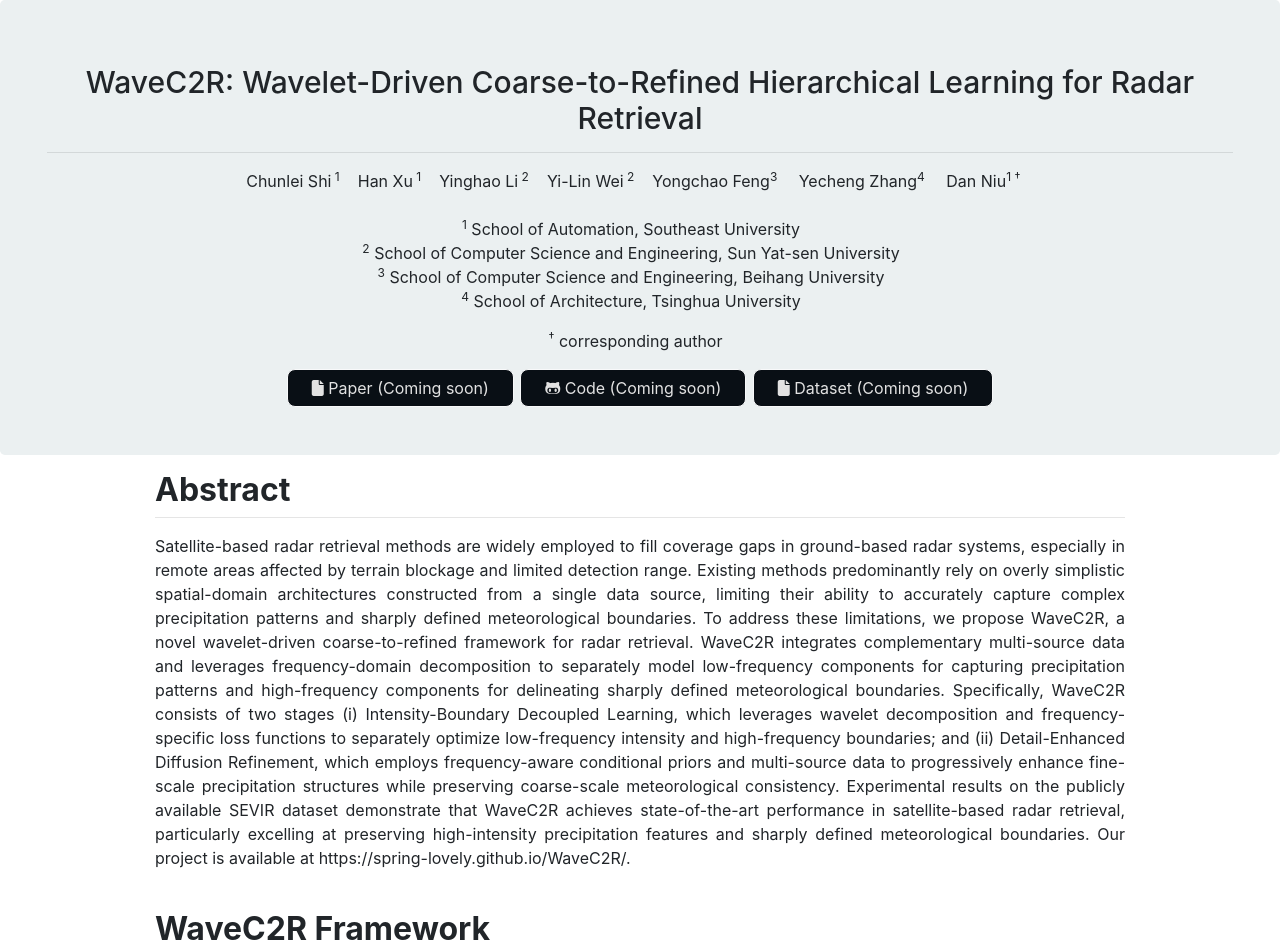
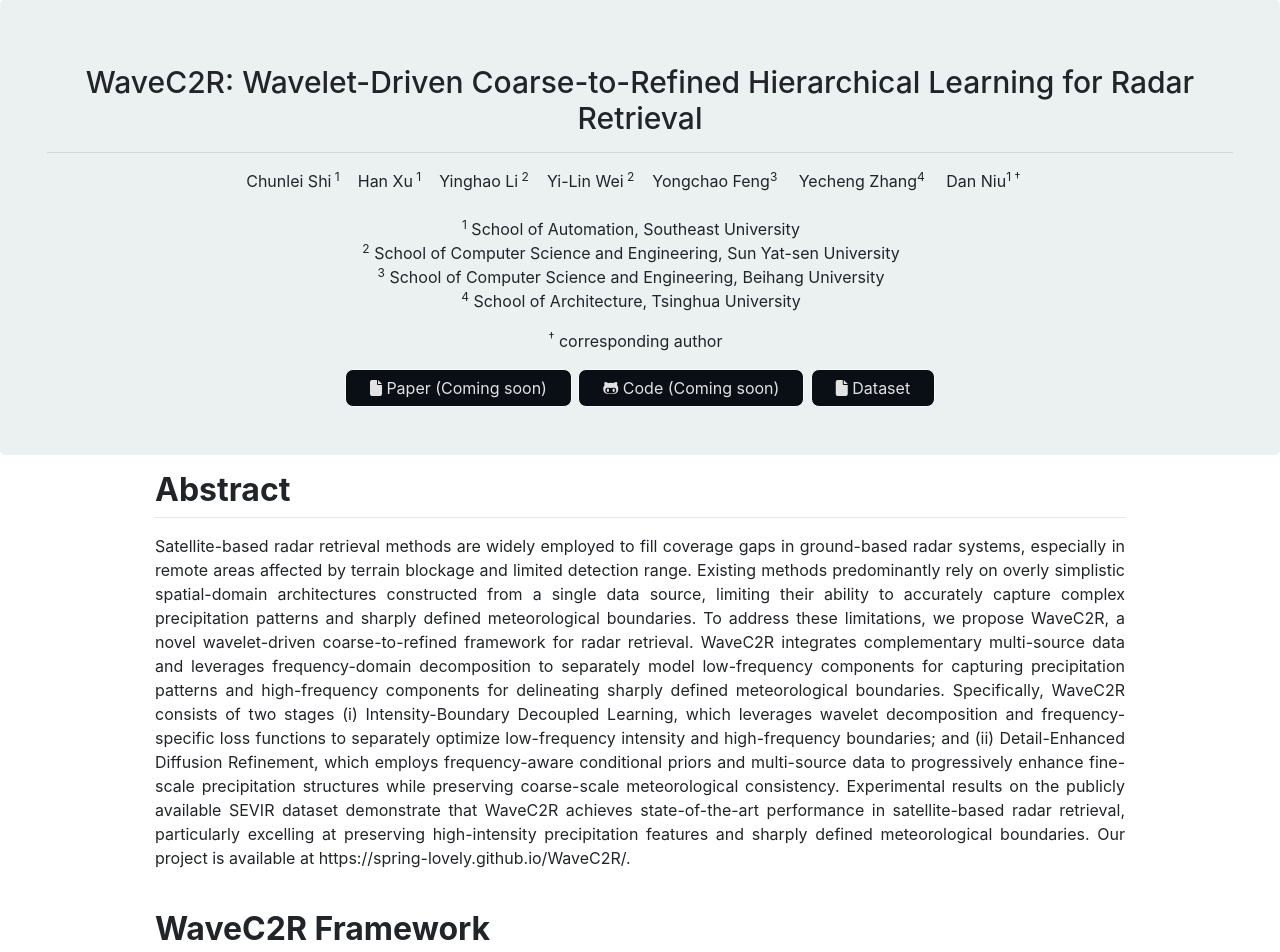
Before and after one commit to Spring-lovely/WaveC2R, a plain HTML site: page index.html in a window 1280 px wide. Shown: the top 952 px of the page. Drawn offline with nearby package versions, Linux system fonts and the light colour scheme; a web font is replaced by a local one.

Commit message:
Update index.html

```diff
--- a/index.html
+++ b/index.html
@@ -65,8 +65,8 @@
                 </div>
                 <div class="column">
                   <p class="mb-5">
-                    <a class="btn btn-large btn-light" href="./index.html" role="button" target="_blank">
-                    <i class="fa fa-file"></i> Dataset (Coming soon) </a>
+                    <a class="btn btn-large btn-light" href="https://registry.opendata.aws/sevir/" role="button" target="_blank">
+                    <i class="fa fa-file"></i> Dataset </a>
                   </p>
               </div>
 
```
